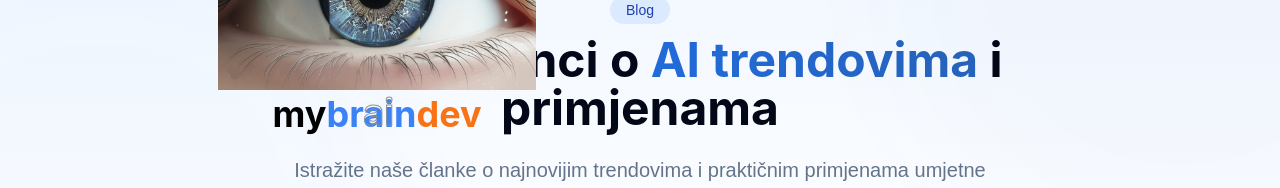
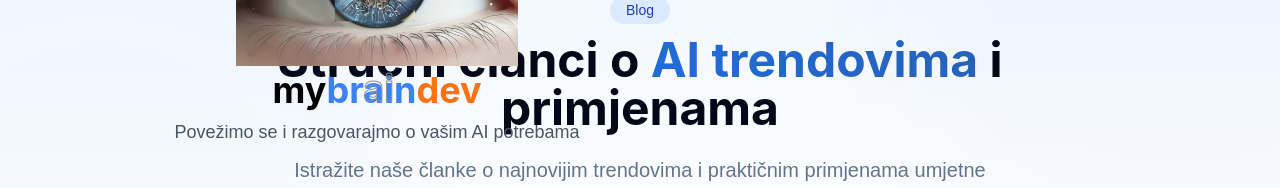
Before and after one commit to Ivetina/smart-process-hub, a React (Vite) app: page /blog in a window 1280 px wide. Shown: the part 132-320 px from the top of the page. Built offline with nearby package versions, Linux system fonts and the light colour scheme.

Commit message:
Fix: Adjust eye logo and contact section
Adjust the eye logo width and move the "Povežimo se" text down.

```diff
--- a/src/components/EyeLogo.tsx
+++ b/src/components/EyeLogo.tsx
@@ -12,13 +12,16 @@ const EyeLogo: React.FC<EyeLogoProps> = ({ className }) => {
       <img
         src="/lovable-uploads/ac39d093-94a6-435e-b85e-ad5fc1c2ccfa.png"
         alt="AI Eye"
-        className="w-[45%] object-contain mb-1"  // Reduced width by 10% from w-1/2
+        className="w-[40%] object-contain mb-1"  // Adjusted width to match text
       />
-      <span className="font-display font-bold text-2xl md:text-4xl w-full text-center">
-        <span className="text-black">my</span>
-        <span className="text-blue-500">br<span className="text-blue-500 relative">ai<span className="absolute inset-0 text-transparent" style={{ WebkitTextStroke: '1px #8E9196' }}>ai</span></span>n</span>
-        <span className="text-orange-500">dev</span>
-      </span>
+      <div className="flex flex-col items-center">
+        <span className="font-display font-bold text-2xl md:text-4xl w-full text-center">
+          <span className="text-black">my</span>
+          <span className="text-blue-500">br<span className="text-blue-500 relative">ai<span className="absolute inset-0 text-transparent" style={{ WebkitTextStroke: '1px #8E9196' }}>ai</span></span>n</span>
+          <span className="text-orange-500">dev</span>
+        </span>
+        <span className="text-lg text-gray-600 mt-2">Povežimo se i razgovarajmo o vašim AI potrebama</span>
+      </div>
     </div>
   );
 };
```
